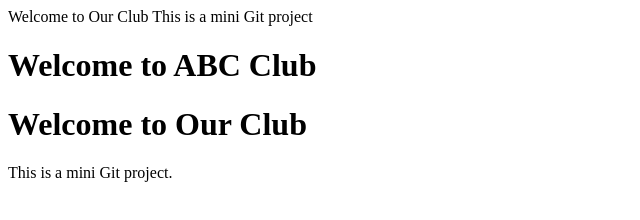
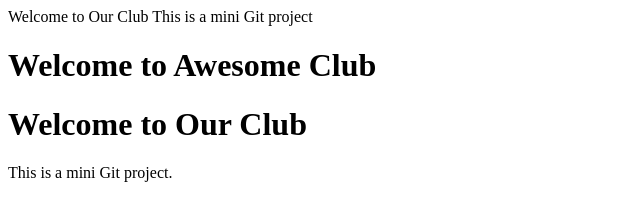
Before and after one commit to mquan0810/GitPractice_nhom1, a plain HTML site: page project/index.html in a window 1280 px wide. Shown: the whole page, without its empty margins (0-640 px from the left). Drawn offline with Linux system fonts and the light colour scheme.

```diff
--- a/project/index.html
+++ b/project/index.html
@@ -1,6 +1,6 @@
 Welcome to Our Club
 This is a mini Git project
 
-<h1>Welcome to ABC Club</h1>
+<h1>Welcome to Awesome Club</h1>
 <h1>Welcome to Our Club</h1>
 <p>This is a mini Git project.</p>
```
